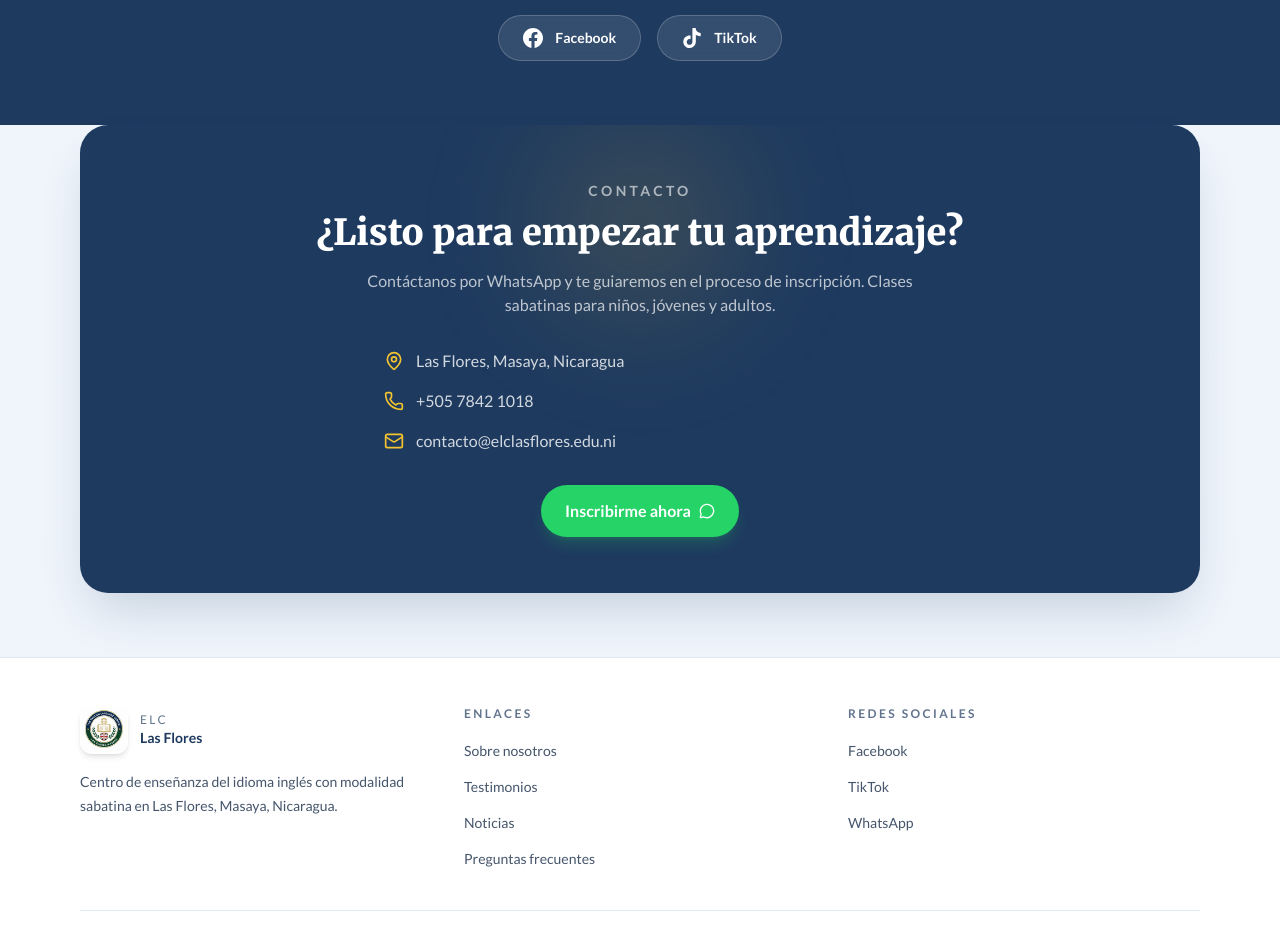
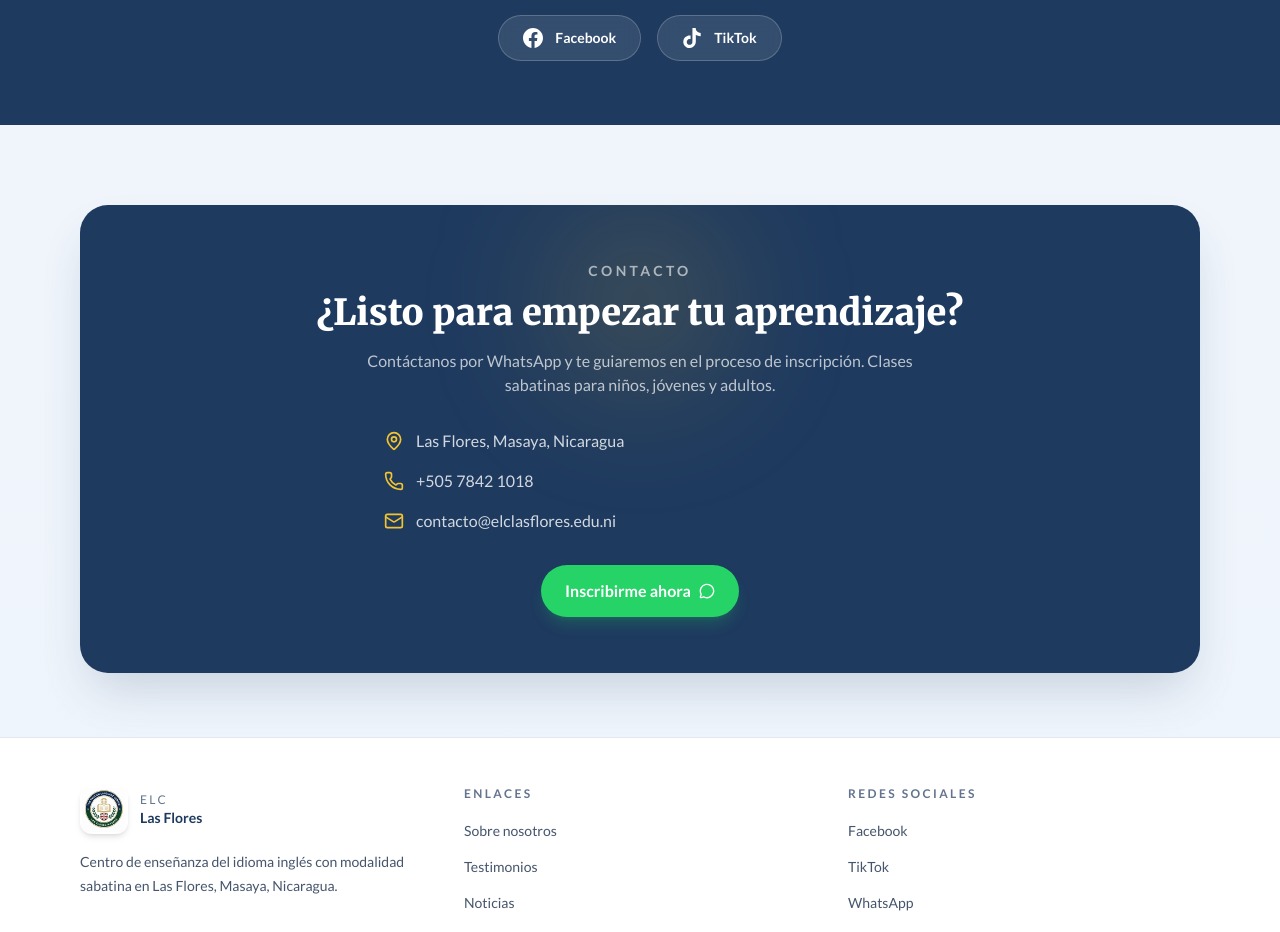
Before and after one commit to Kevin8775/ELC-Las-Flores, a Next.js app: page / in a window 1280 px wide. Shown: the part 4980-5912 px from the top of the page. Built offline with nearby package versions, Linux system fonts and the light colour scheme; no server answers.

Commit message:
fix: add top spacing to FooterContactSection

```diff
--- a/src/components/landing/FooterContactSection.tsx
+++ b/src/components/landing/FooterContactSection.tsx
@@ -5,7 +5,7 @@ const WHATSAPP_URL = `https://wa.me/${WHATSAPP_NUMBER}?text=${encodeURIComponent
 
 export function FooterContactSection() {
   return (
-    <section id="contacto" className="mx-auto max-w-6xl px-4 pb-16">
+    <section id="contacto" className="mx-auto max-w-6xl px-4 pt-20 pb-16">
       <div
         className="relative overflow-hidden rounded-[28px] bg-[#1E3A5F] px-8 py-14 text-center shadow-2xl shadow-[#1E3A5F]/20"
         data-aos="fade-up"
```
